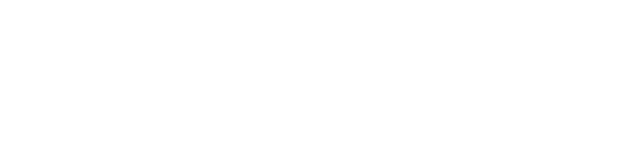
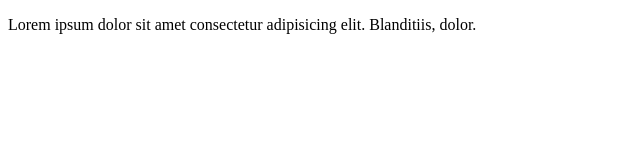
Before and after one commit to Zoli97/Branches, a plain HTML site: page index.html in a window 1280 px wide. Shown: the whole page, without its empty margins (0-640 px from the left). Drawn offline with Linux system fonts and the light colour scheme.

Commit message:
added p tag

```diff
--- a/index.html
+++ b/index.html
@@ -5,5 +5,10 @@
     <meta name="viewport" content="width=device-width, initial-scale=1.0" />
     <title>title</title>
   </head>
-  <body></body>
+  <body>
+    <p>
+      Lorem ipsum dolor sit amet consectetur adipisicing elit. Blanditiis,
+      dolor.
+    </p>
+  </body>
 </html>
```
